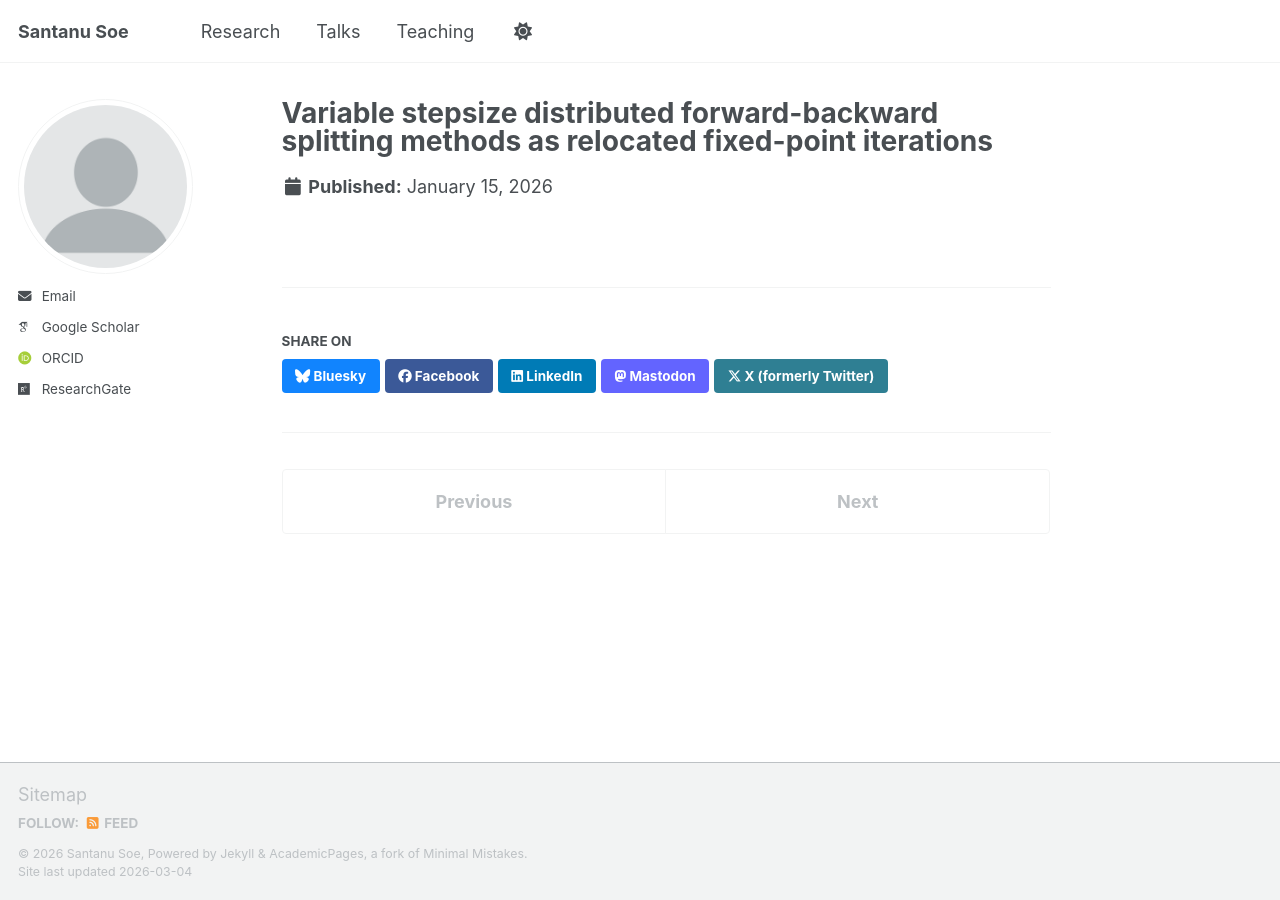
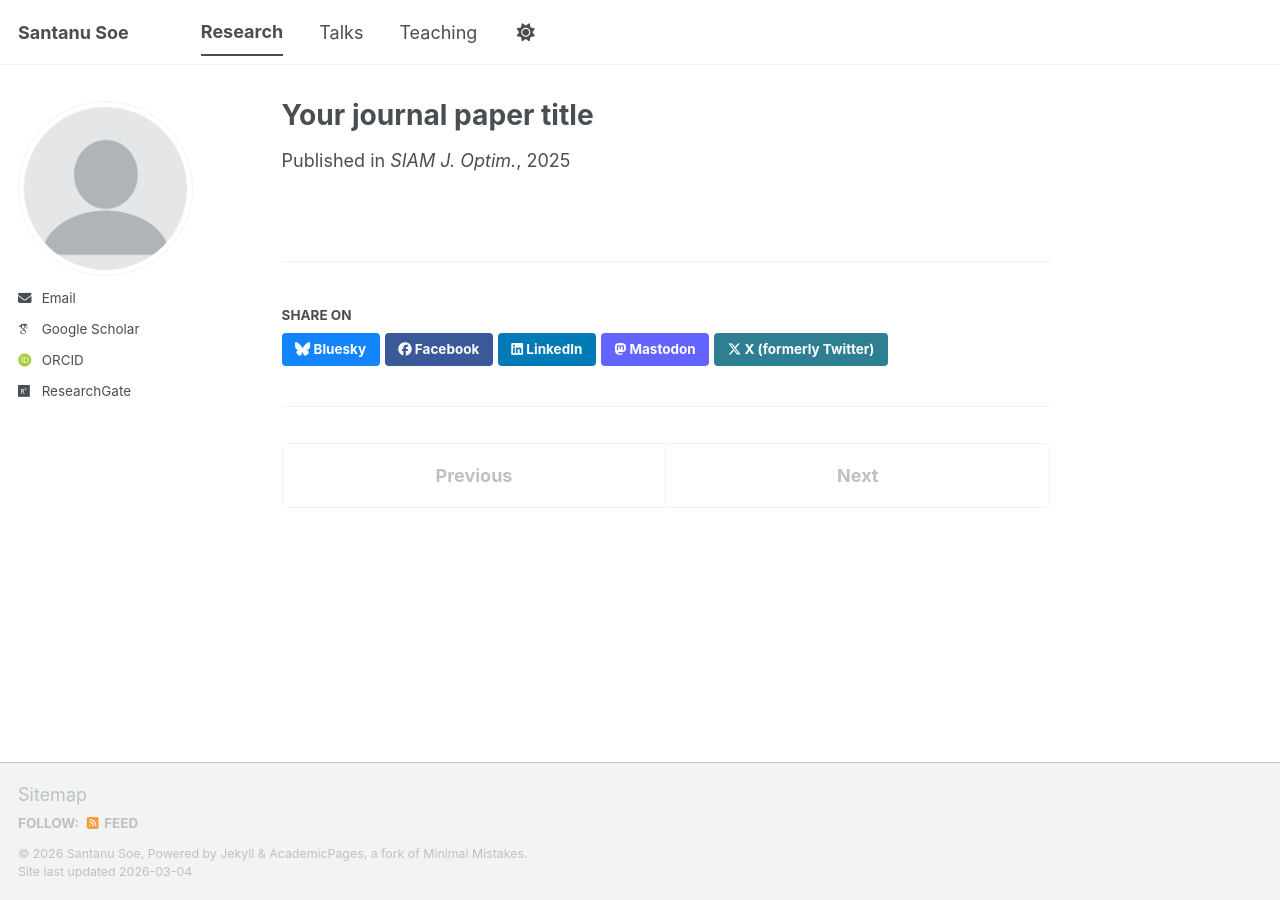
Before and after one commit to santanusoe/santanusoe.github.io, a Jekyll site: the page built from _publications/2009-10-01-paper-title-number-1.md, in a window 1280 px wide. Built offline with Jekyll 4.4.1, drawn with Linux system fonts in a browser that asks for light colours; some web fonts are replaced; a script bundle is joined from its source files by our own code; library files that are not in the unit come from our copies.

Commit message:
Update 2009-10-01-paper-title-number-1.md

```diff
--- a/_publications/2009-10-01-paper-title-number-1.md
+++ b/_publications/2009-10-01-paper-title-number-1.md
@@ -1,11 +1,10 @@
 ---
-title: "Variable stepsize distributed forward-backward splitting methods as relocated fixed-point iterations"
+title: "Your journal paper title"
 collection: publications
-permalink: /publication/variable-stepsize-distributed-fb/
-date: 2026-01-15
-category: preprints
-
-with: "F. Atenas and M. N. Dao"
-arxiv_id: "2601.15531"
-paperurl: "https://arxiv.org/abs/2601.15531"
+category: manuscripts
+date: 2025-06-01
+with: "A. Author and B. Author"
+venue: "SIAM J. Optim."
+paperurl: "https://arxiv.org/abs/xxxx.xxxxx"
+doi: "10.1137/xxxxxxx"
 ---
```
